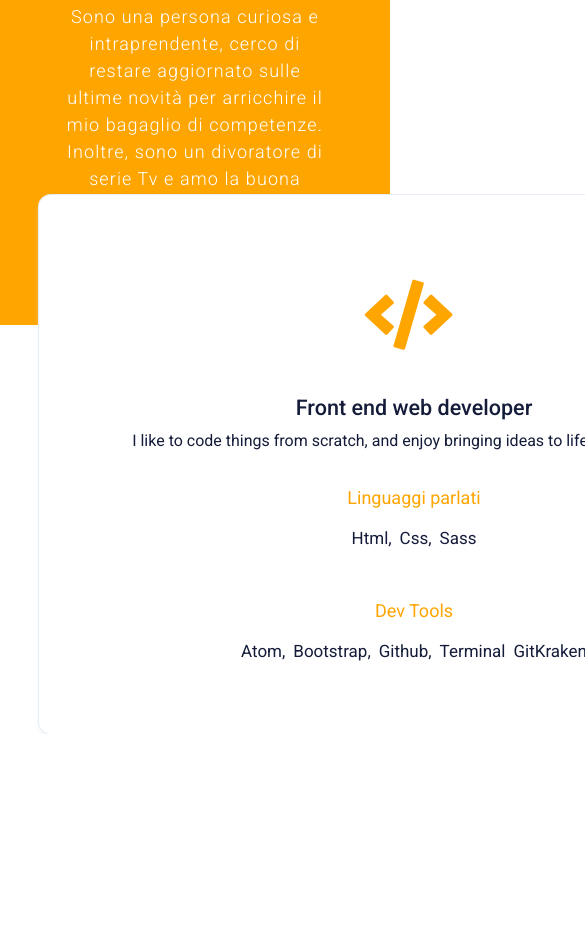
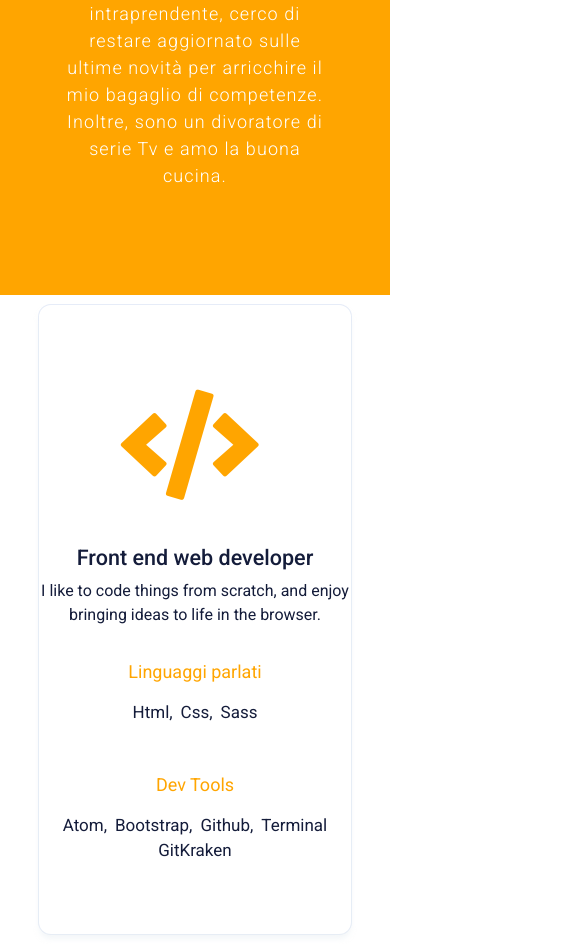
Before and after one commit to denniolimpio/Myportfolio, a plain HTML site: page index.html in a window 390 px wide. Shown: the part 1116-2060 px from the top of the page, 585 px wide, since content can reach past the window. Before the commit the page ends 1850 px from the top, so only its background shows below. Drawn offline with nearby package versions, Linux system fonts and the light colour scheme; a web font is replaced by a local one.

Commit message:
widget edit position

```diff
--- a/css/style.css
+++ b/css/style.css
@@ -151,7 +151,12 @@ header .ms_navbar {
 
 #skill {
   display: flex;
-  justify-content: center;
+  flex-direction: row;
+  flex-wrap: wrap;
+  align-items: center;
+}
+
+#skill {
   position: relative;
 }
 .ms_card_container {
@@ -166,7 +171,6 @@ header .ms_navbar {
 
 
 .card-item {
-  width: 750px;
   text-align: center;
   height: 100%;
   }
@@ -229,7 +233,7 @@ header .ms_navbar {
 
   }
   .ms_texture-image-container {
-    height: 160px;
+    height: 130px;
   }
 
   .ms_presentation-text p {
@@ -240,21 +244,11 @@ header .ms_navbar {
   }
 
 
-  #skill {
-    display: flex;
-    flex-direction: column;
-    justify-content: center;
-  }
-  .card-item {
-    display:block;
-    flex-basis: 100%;
-    text-align: center;
-    height: 100%;
-    padding: 0;
-    }
+.ms_card_container {
+  position: static;
+}
 
-    .card-item i {
-      font-size: 70px;
-      }
+
+
 
 }
```
Also changed, not shown: index.html (+2 -0 lines).
